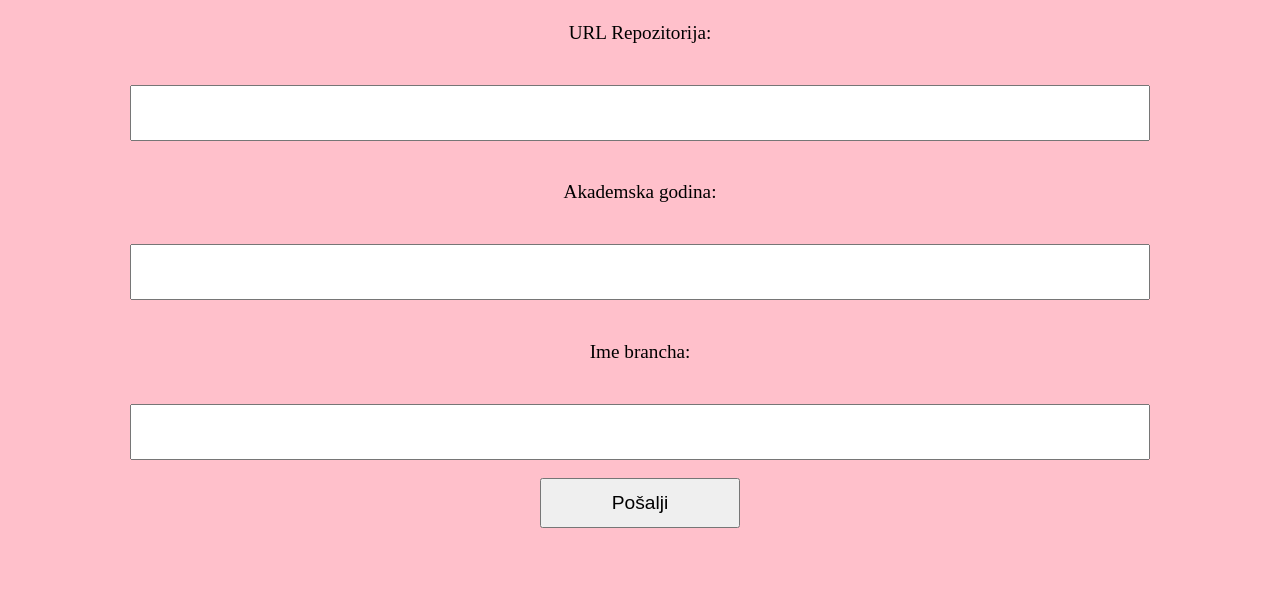
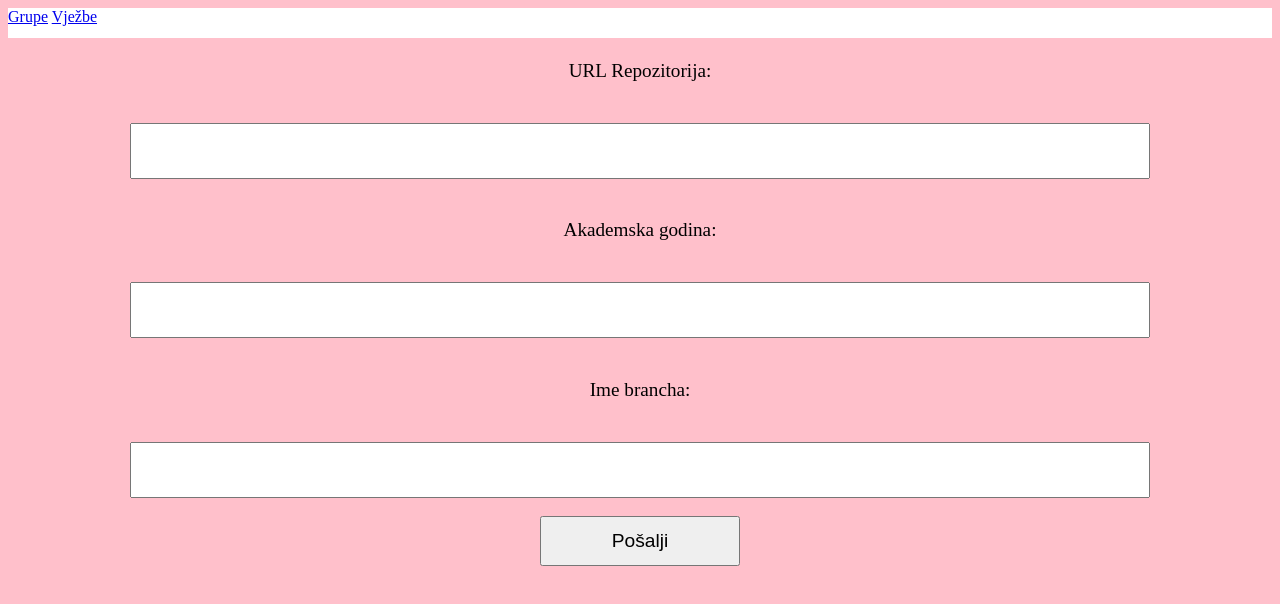
Before and after one commit to hkukuruzov1/School-collaboration, a plain HTML site: page html/mojRepozitorij.html in a window 1280 px wide. Drawn offline with Linux system fonts and the light colour scheme.

Commit message:
Dodan meni kod formi

```diff
--- a/css/formazadaci.css
+++ b/css/formazadaci.css
@@ -31,3 +31,7 @@ button {
   body{
     background-color: #FFC0CB;
   }
+  #meni{
+    background-color: white;
+    height: 30px;
+  }
--- a/css/report.css
+++ b/css/report.css
@@ -31,3 +31,7 @@ input[type='checkbox'] {
 body{
     background-color: #FFC0CB;
 }
+#meni{
+    background-color: white;
+    height: 30px;
+  }
--- a/css/repozitorij.css
+++ b/css/repozitorij.css
@@ -20,3 +20,7 @@ button {
     line-height: 150%;
     font-size: 1.2em;
 }
+#meni{
+    background-color: white;
+    height: 30px;
+  }
--- a/html/mojRepozitorij.html
+++ b/html/mojRepozitorij.html
@@ -5,6 +5,10 @@
         <link rel="stylesheet" href="/css/repozitorij.css">
       </head>
       <body>
+        <div id="meni">
+            <a href="/html/vjezbe.html" id="grupelnk">Grupe</a>
+            <a href="#top" id="vjezbelnk">Vježbe</a>
+        </div>
 <form>
     <p>URL Repozitorija:</p><br>
     <input type="text" name="urlrep">
```
Also changed, not shown: html/report.html (+4 -0 lines), html/zadaci.html (+4 -0 lines).
